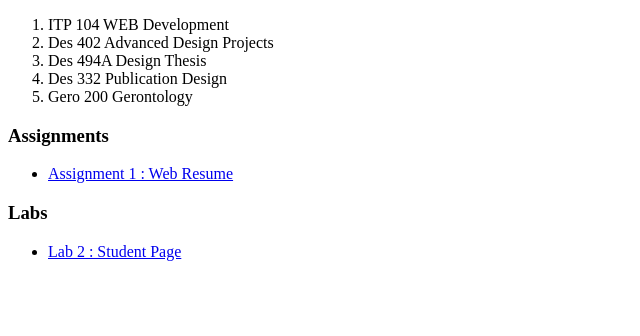
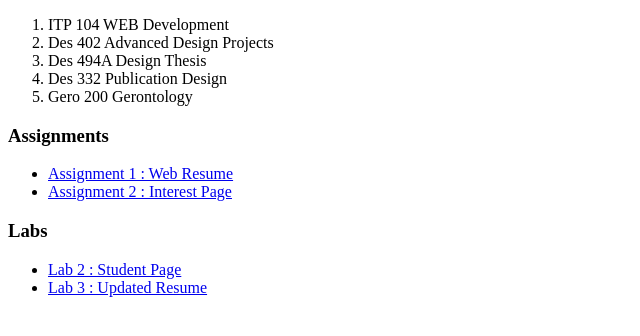
Before and after one commit to uscwebdev/itp104-submissions-eheo2020, a plain HTML site: page index.html in a window 1280 px wide. Shown: the part 458-794 px from the top of the page, without its empty margins (0-640 px from the left). Drawn offline with Linux system fonts and the light colour scheme.

Commit message:
Update index.html

```diff
--- a/index.html
+++ b/index.html
@@ -44,11 +44,13 @@
     <h3> Assignments </h3>
     <ul>
         <li> <a href ="assignment_01/web resume.html"> Assignment 1 : Web Resume </a> </li>
+        <li> <a href ="assignment_01/web resume.html"> Assignment 2 : Interest Page </a> </li>
     </ul>
 
     <h3> Labs </h3>
         <ul>
             <li> <a href="index.html">Lab 2 : Student Page</a> </li>
+            <li> <a href="lab_03/web resume copy.html">Lab 3 : Updated Resume</a> </li>
         </ul>
 
 
```
